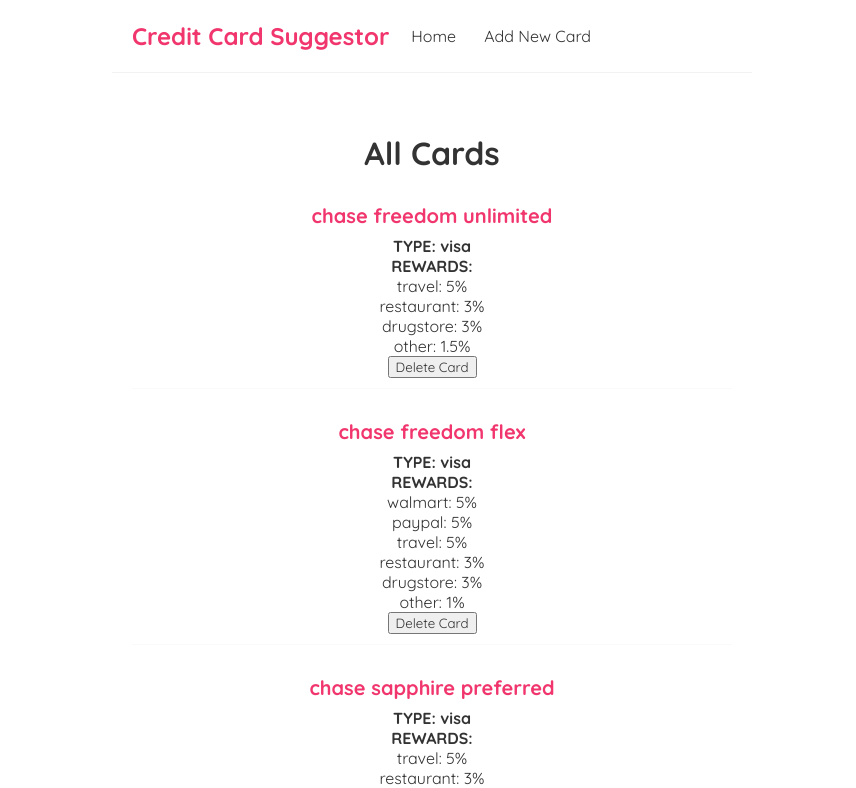
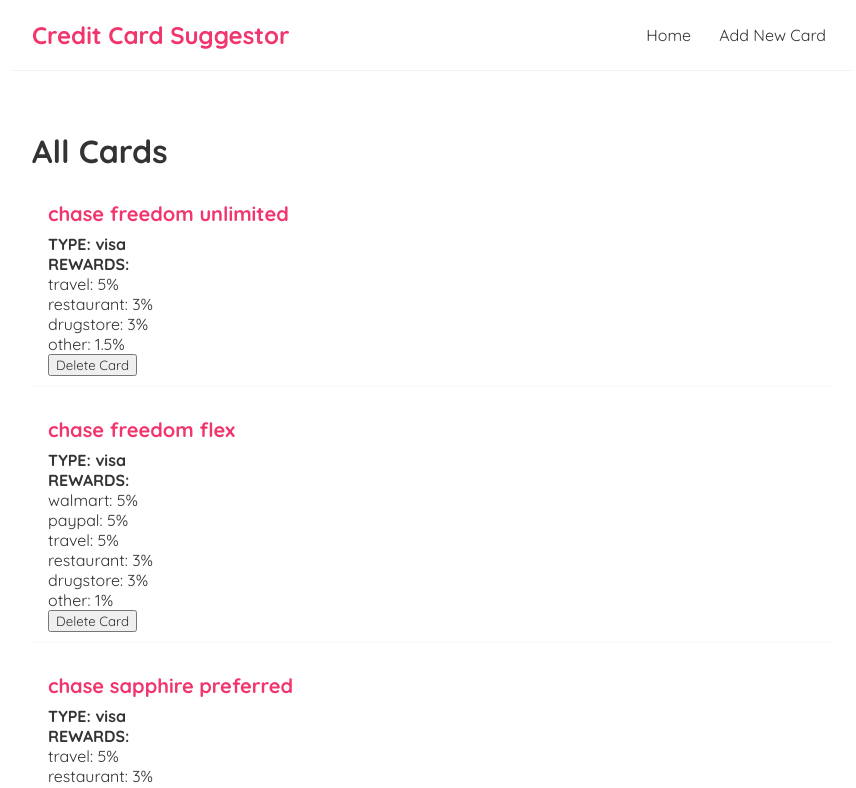
Before and after one commit to giang184/CCSuggestor, a React (Create React App) app: page / in a window 1280 px wide. Shown: the top 788 px of the page, without its empty margins (208-1064 px from the left). Built offline with nearby package versions, Linux system fonts and the light colour scheme.

Commit message:
change some styling on navbar

```diff
--- a/src/App.css
+++ /dev/null
@@ -1,38 +0,0 @@
-.App {
-  text-align: center;
-}
-
-.App-logo {
-  height: 40vmin;
-  pointer-events: none;
-}
-
-@media (prefers-reduced-motion: no-preference) {
-  .App-logo {
-    animation: App-logo-spin infinite 20s linear;
-  }
-}
-
-.App-header {
-  background-color: #282c34;
-  min-height: 100vh;
-  display: flex;
-  flex-direction: column;
-  align-items: center;
-  justify-content: center;
-  font-size: calc(10px + 2vmin);
-  color: white;
-}
-
-.App-link {
-  color: #61dafb;
-}
-
-@keyframes App-logo-spin {
-  from {
-    transform: rotate(0deg);
-  }
-  to {
-    transform: rotate(360deg);
-  }
-}
--- a/src/App.js
+++ b/src/App.js
@@ -1,4 +1,3 @@
-import './App.css';
 import Navbar from './Navbar';
 import Dashboard from './Dashboard';
 
--- a/src/Navbar.js
+++ b/src/Navbar.js
@@ -2,8 +2,10 @@ const Navbar = () => {
   return (
     <nav className="navbar">
       <h1>Credit Card Suggestor</h1>
+      <div className="links">
         <a href="/">Home</a>
         <a href="/create">Add New Card</a>
+        </div>
     </nav>
   );
 }
--- a/src/index.css
+++ b/src/index.css
@@ -10,7 +10,7 @@
   padding: 20px;
   display: flex;
   align-items: center;
-  max-width: 600px;
+  max-width: 800px;
   margin: 0 auto;
   border-bottom: 1px solid #f2f2f2;
 }
@@ -29,7 +29,7 @@
   color: #f1356d;
 }
 .content {
-  max-width: 600px;
+  max-width: 800px;
   margin: 40px auto;
   padding: 20px;
 }
```
